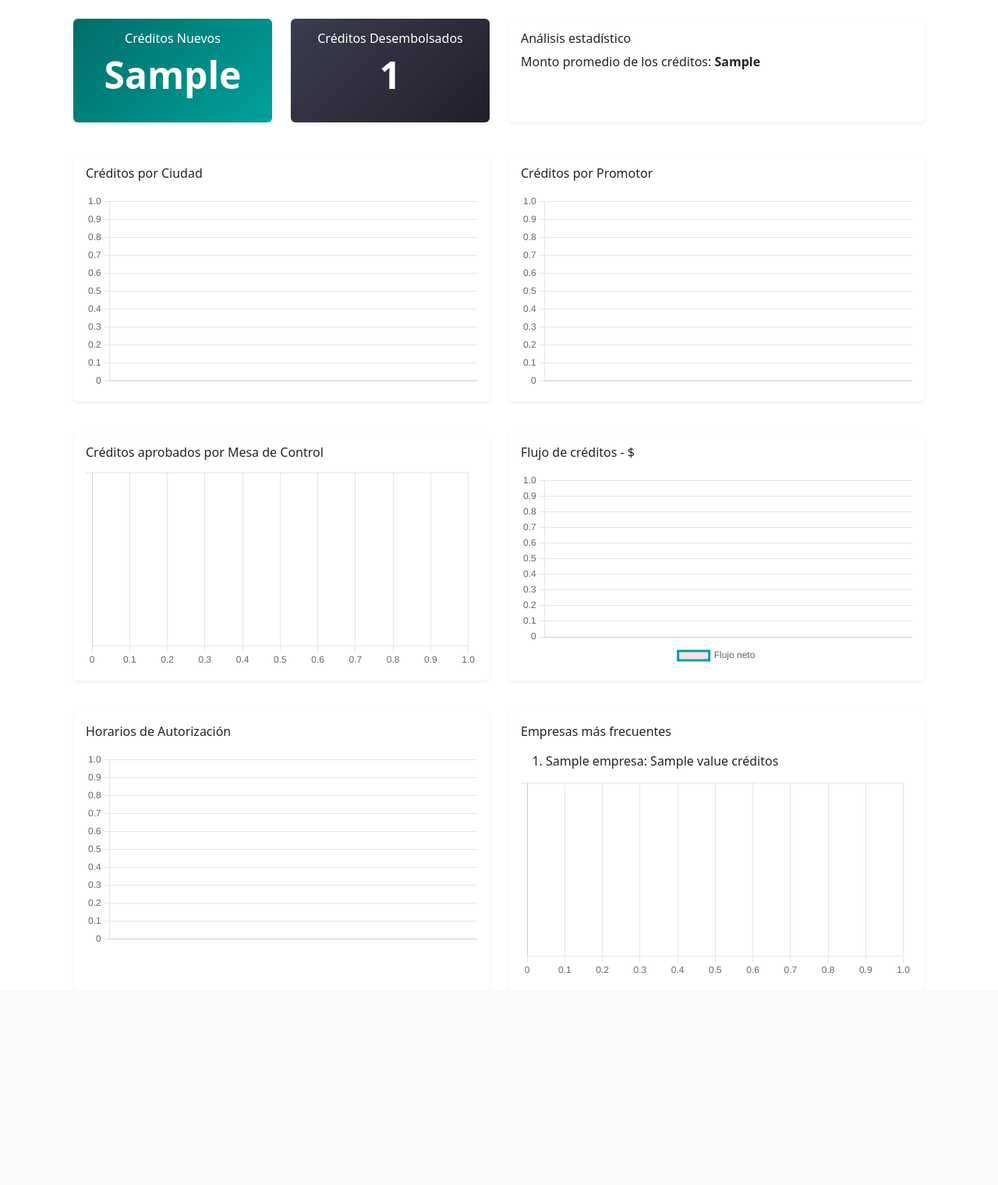
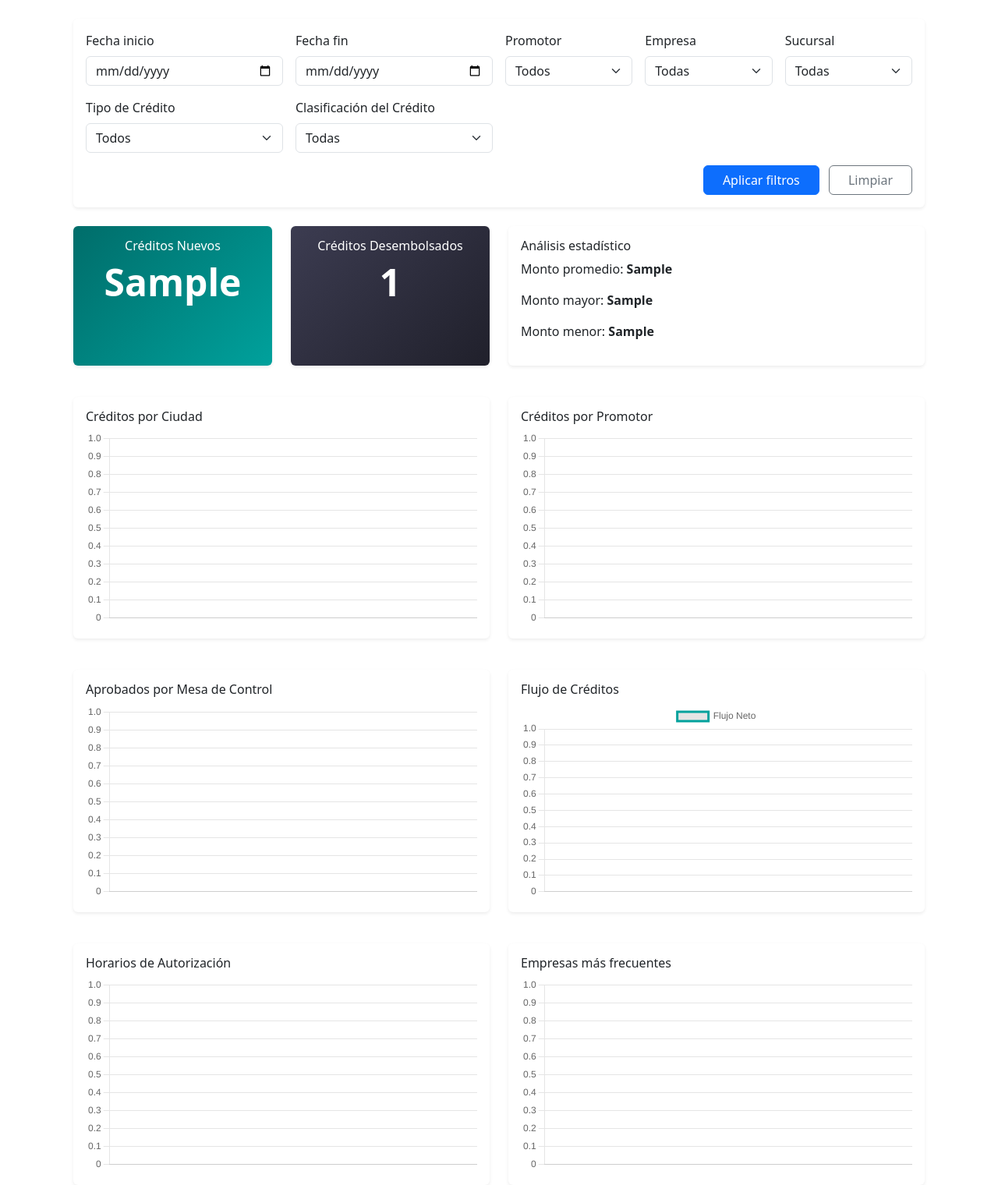
Before and after one commit to GariboGE/Tablero, a Flask app: template templates/dashboard.html in a window 1280 px wide. Shown: the part 56-1576 px from the top of the page at 78% size. Before the commit the page ends 1304 px from the top, so only its background shows below. Run offline with Flask 3, Linux system fonts and the light colour scheme; the template is opened without the code that fills it: most values are stand-ins (such as "Sample title", 1, 10 or a date in 2020); parts of the project's set-up code (start-up, migrations or seed data) failed here and were passed over.

Commit message:
feat: Add dashboard filters

```diff
--- a/app.py
+++ b/app.py
@@ -7,7 +7,6 @@ from routes.etl import etl_bp
 from routes.daily import daily_bp
 from dotenv import load_dotenv
 from werkzeug.security import generate_password_hash
-from services.auth_service import create_user
 import os
 
 load_dotenv()
--- a/templates/daily.html
+++ b/templates/daily.html
@@ -10,7 +10,7 @@
         color: white;
       "
     >
-      <h6>Créditos Nuevos hoy}</h6>
+      <h6>Créditos Nuevos hoy</h6>
       <p class="display-5 fw-bold">{{ data.nuevos_creditos }}</p>
     </div>
   </div>
--- a/templates/dashboard.html
+++ b/templates/dashboard.html
@@ -1,27 +1,103 @@
-{% extends "base.html" %} {% block content %}
+{% extends "base.html" %}
+{% block content %}
 <div class="container mt-4">
+  <!-- 🔍 Filtros -->
+  <form method="get" action="{{ url_for('dashboard.dashboard') }}" class="card shadow-sm border-0 p-3 mb-4">
+    <div class="row g-3 align-items-end">
+
+      <div class="col-md-3">
+        <label for="fecha_inicio" class="form-label">Fecha inicio</label>
+        <input
+          type="date"
+          class="form-control"
+          id="fecha_inicio"
+          name="fecha_inicio"
+          value="{{ request.args.get('fecha_inicio', data.fecha_default_inicio) }}"
+
+        />
+      </div>
+
+      <div class="col-md-3">
+        <label for="fecha_fin" class="form-label">Fecha fin</label>
+        <input
+          type="date"
+          class="form-control"
+          id="fecha_fin"
+          name="fecha_fin"
+          value="{{ request.args.get('fecha_fin', data.fecha_default_fin) }}"
+        />
+      </div>
+
+      <div class="col-md-2">
+        <label for="promotor" class="form-label">Promotor</label>
+        <select id="promotor" name="promotor" class="form-select">
+          <option value="">Todos</option>
+          {% for p in promotores %}
+          <option value="{{ p }}" {% if request.args.get('promotor') == p %}selected{% endif %}>{{ p }}</option>
+          {% endfor %}
+        </select>
+      </div>
+
+      <div class="col-md-2">
+        <label for="empresa" class="form-label">Empresa</label>
+        <select id="empresa" name="empresa" class="form-select">
+          <option value="">Todas</option>
+          {% for e in empresas %}
+          <option value="{{ e }}" {% if request.args.get('empresa') == e %}selected{% endif %}>{{ e }}</option>
+          {% endfor %}
+        </select>
+      </div>
+
+      <div class="col-md-2">
+        <label for="sucursal" class="form-label">Sucursal</label>
+        <select id="sucursal" name="sucursal" class="form-select">
+          <option value="">Todas</option>
+          {% for s in sucursales %}
+          <option value="{{ s }}" {% if request.args.get('sucursal') == s %}selected{% endif %}>{{ s }}</option>
+          {% endfor %}
+        </select>
+      </div>
+
+      <div class="col-md-3">
+        <label for="tipo_credito" class="form-label">Tipo de Crédito</label>
+        <select id="tipo_credito" name="tipo_credito" class="form-select">
+          <option value="">Todos</option>
+          {% for t in tipo_credito %}
+          <option value="{{ t }}" {% if request.args.get('tipo_credito') == t %}selected{% endif %}>{{ t }}</option>
+          {% endfor %}
+        </select>
+      </div>
+
+      <div class="col-md-3">
+        <label for="clasificacion_credito" class="form-label">Clasificación del Crédito</label>
+        <select id="clasificacion_credito" name="clasificacion_credito" class="form-select">
+          <option value="">Todas</option>
+          {% for c in clasificacion_credito %}
+          <option value="{{ c }}" {% if request.args.get('clasificacion_credito') == c %}selected{% endif %}>{{ c }}</option>
+          {% endfor %}
+        </select>
+      </div>
+
+      <div class="col-md-12 text-end mt-3">
+        <button type="submit" class="btn btn-primary px-4">Aplicar filtros</button>
+        <a href="{{ url_for('dashboard.dashboard') }}" class="btn btn-outline-secondary px-4 ms-2">Limpiar</a>
+      </div>
+
+    </div>
+  </form>
+
   <!-- Tarjetas de totales -->
   <div class="row g-4">
     <div class="col-md-3">
-      <div
-        class="card card-hover shadow-sm border-0 p-3 text-center h-100"
-        style="
-          background: linear-gradient(135deg, #006d6a 0%, #00a19c 100%);
-          color: white;
-        "
-      >
+      <div class="card card-hover shadow-sm border-0 p-3 text-center h-100"
+           style="background: linear-gradient(135deg, #006d6a 0%, #00a19c 100%); color: white;">
         <h6>Créditos Nuevos</h6>
         <p class="display-5 fw-bold">{{ data.nuevos_creditos }}</p>
       </div>
     </div>
     <div class="col-md-3">
-      <div
-        class="card card-hover shadow-sm border-0 p-3 text-center h-100"
-        style="
-          background: linear-gradient(135deg, #3c3c51 0%, #20202b 100%);
-          color: white;
-        "
-      >
+      <div class="card card-hover shadow-sm border-0 p-3 text-center h-100"
+           style="background: linear-gradient(135deg, #3c3c51 0%, #20202b 100%); color: white;">
         <h6>Créditos Desembolsados</h6>
         <p class="display-5 fw-bold">{{ data.total_desembolsados }}</p>
       </div>
@@ -29,130 +105,63 @@
     <div class="col-md-6">
       <div class="card shadow-sm border-0 p-3 h-100">
         <h6>Análisis estadístico</h6>
-        <p>
-          Monto promedio de los créditos:
-          <strong>{{ data.monto_promedio }}</strong>
-        </p>
+        <p>Monto promedio: <strong>{{ data.monto_promedio }}</strong></p>
+        <p>Monto mayor: <strong>{{ data.monto_mas_grande }}</strong></p>
+        <p>Monto menor: <strong>{{ data.monto_mas_chico }}</strong></p>
       </div>
     </div>
   </div>
 
-  <!-- Gráficas principales -->
+  <!-- Gráficas -->
   <div class="row g-4 mt-3">
-    <div class="col-lg-6 col-md-12">
-      <div class="card shadow-sm border-0 p-3 h-100">
-        <h6 class="mb-3">Créditos por Ciudad</h6>
-        <canvas id="ciudadesChart"></canvas>
-      </div>
-    </div>
-    <div class="col-lg-6 col-md-12">
-      <div class="card shadow-sm border-0 p-3 h-100">
-        <h6 class="mb-3">Créditos por Promotor</h6>
-        <canvas id="promotoresChart"></canvas>
-      </div>
-    </div>
+    <div class="col-lg-6"><div class="card shadow-sm border-0 p-3 h-100"><h6>Créditos por Ciudad</h6><canvas id="ciudadesChart"></canvas></div></div>
+    <div class="col-lg-6"><div class="card shadow-sm border-0 p-3 h-100"><h6>Créditos por Promotor</h6><canvas id="promotoresChart"></canvas></div></div>
   </div>
-
-  <!-- Nuevas gráficas -->
   <div class="row g-4 mt-3">
-    <div class="col-lg-6 col-md-12">
-      <div class="card shadow-sm border-0 p-3 h-100">
-        <h6 class="mb-3">Créditos aprobados por Mesa de Control</h6>
-        <canvas id="usuariosChart"></canvas>
-      </div>
-    </div>
-    <div class="col-lg-6 col-md-12">
-      <div class="card shadow-sm border-0 p-3 h-100">
-        <h6 class="mb-3">Flujo de créditos - $</h6>
-        <canvas id="flujoChart"></canvas>
-      </div>
-    </div>
+    <div class="col-lg-6"><div class="card shadow-sm border-0 p-3 h-100"><h6>Aprobados por Mesa de Control</h6><canvas id="usuariosChart"></canvas></div></div>
+    <div class="col-lg-6"><div class="card shadow-sm border-0 p-3 h-100"><h6>Flujo de Créditos</h6><canvas id="flujoChart"></canvas></div></div>
   </div>
-
   <div class="row g-4 mt-3">
-    <div class="col-lg-6 col-md-12">
-      <div class="card shadow-sm border-0 p-3 h-100">
-        <h6 class="mb-3">Horarios de Autorización</h6>
-        <canvas id="horasChart"></canvas>
-      </div>
-    </div>
-    <div class="col-lg-6 col-md-12">
-      <div class="card shadow-sm border-0 p-3 h-100">
-        <h6 class="mb-3">Empresas más frecuentes</h6>
-        <ol>
-          {% for label, value in data.empresas_list %}
-          <li>{{ label }}: {{ value }} créditos</li>
-          {% endfor %}
-        </ol>
-        <canvas id="empresasChart"></canvas>
-      </div>
-    </div>
+    <div class="col-lg-6"><div class="card shadow-sm border-0 p-3 h-100"><h6>Horarios de Autorización</h6><canvas id="horasChart"></canvas></div></div>
+    <div class="col-lg-6"><div class="card shadow-sm border-0 p-3 h-100"><h6>Empresas más frecuentes</h6><canvas id="empresasChart"></canvas></div></div>
   </div>
 </div>
 
 <!-- Chart.js -->
 <script src="https://cdn.jsdelivr.net/npm/chart.js"></script>
 <script>
-  const ciudadesLabels = {{ data.ciudades_labels|tojson|safe }};
-  const ciudadesValues = {{ data.ciudades_values|tojson|safe }};
-  const promotoresLabels = {{ data.promotores_labels|tojson|safe }};
-  const promotoresValues = {{ data.promotores_values|tojson|safe }};
-  const usuariosLabels = {{ data.usuarios_labels|tojson|safe }};
-  const usuariosValues = {{ data.usuarios_values|tojson|safe }};
-  const flujoLabels = {{ data.flujo_labels|tojson|safe }};
-  const flujoValues = {{ data.flujo_values|tojson|safe }};
-  const horasLabels = {{ data.horas_labels|tojson|safe }};
-  const horasValues = {{ data.horas_values|tojson|safe }};
-  const empresasLabels = {{ data.empresas_labels|tojson|safe }};
-  const empresasValues = {{ data.empresas_values|tojson|safe }};
+  const charts = {
+    ciudades: { labels: {{ data.ciudades_labels|tojson|safe }}, values: {{ data.ciudades_values|tojson|safe }}, color1: "#36D1DC", color2: "#5B86E5" },
+    promotores: { labels: {{ data.promotores_labels|tojson|safe }}, values: {{ data.promotores_values|tojson|safe }}, color1: "#F7971E", color2: "#FFD200" },
+    usuarios: { labels: {{ data.usuarios_labels|tojson|safe }}, values: {{ data.usuarios_values|tojson|safe }}, color1: "#4BC0C0" },
+    flujo: { labels: {{ data.flujo_labels|tojson|safe }}, values: {{ data.flujo_values|tojson|safe }}, color1: "#00a19c" },
+    horas: { labels: {{ data.horas_labels|tojson|safe }}, values: {{ data.horas_values|tojson|safe }}, color1: "#36A2EB" },
+    empresas: { labels: {{ data.empresas_labels|tojson|safe }}, values: {{ data.empresas_values|tojson|safe }}, color1: "#FF9F40" }
+  };
 
-  function createGradient(ctx, colorStart, colorEnd) {
-    const gradient = ctx.createLinearGradient(0, 0, 0, 400);
-    gradient.addColorStop(0, colorStart);
-    gradient.addColorStop(1, colorEnd);
-    return gradient;
-  }
-
-  // Créditos por Ciudad
-  new Chart(document.getElementById("ciudadesChart").getContext("2d"), {
-    type: "bar",
-    data: { labels: ciudadesLabels, datasets: [{ label: "Créditos por ciudad", data: ciudadesValues, backgroundColor: createGradient(document.getElementById("ciudadesChart").getContext("2d"), "#36D1DC", "#5B86E5"), borderColor: "#5B86E5", borderWidth: 1, borderRadius: 6 }] },
-    options: { responsive: true, plugins: { legend: { display: false }, tooltip: { mode: "index", intersect: false } }, scales: { y: { beginAtZero: true } }, animation: { duration: 1200, easing: 'easeOutQuart' } }
+  const createGradient = (ctx, c1, c2) => { const g = ctx.createLinearGradient(0, 0, 0, 400); g.addColorStop(0, c1); g.addColorStop(1, c2); return g; };
+  const chartConfig = (ctx, type, data, label, color1, color2=null, yAxis='y') => ({
+    type, data: { labels: data.labels, datasets: [{ label, data: data.values, backgroundColor: color2 ? createGradient(ctx, color1, color2) : color1, borderColor: color1, borderWidth: 1, borderRadius: 6 }] },
+    options: { responsive: true, plugins: { legend: { display: false } }, scales: { [yAxis]: { beginAtZero: true } } }
   });
 
-  // Créditos por Promotor
-  new Chart(document.getElementById("promotoresChart").getContext("2d"), {
-    type: "bar",
-    data: { labels: promotoresLabels, datasets: [{ label: "Créditos por promotor", data: promotoresValues, backgroundColor: createGradient(document.getElementById("promotoresChart").getContext("2d"), "#F7971E", "#FFD200"), borderColor: "#F7971E", borderWidth: 1, borderRadius: 6 }] },
-    options: { responsive: true, plugins: { legend: { display: false }, tooltip: { mode: "index", intersect: false } }, scales: { y: { beginAtZero: true } }, animation: { duration: 1200, easing: 'easeOutQuart' } }
-  });
-
-  // Créditos aprobados por usuario
-  new Chart(document.getElementById("usuariosChart").getContext("2d"), {
-    type: 'bar',
-    data: { labels: usuariosLabels, datasets: [{ label: 'Créditos aprobados', data: usuariosValues, backgroundColor: '#4BC0C0' }] },
-    options: { indexAxis: 'y', responsive: true, plugins: { legend: { display: false } }, scales: { x: { beginAtZero: true } }, animation: { duration: 1200, easing: 'easeOutQuart' } }
-  });
-
-  // Flujo de créditos
-  new Chart(document.getElementById("flujoChart").getContext("2d"), {
-    type: 'line',
-    data: { labels: flujoLabels, datasets: [{ label: 'Flujo neto', data: flujoValues, borderColor: '#00a19c', backgroundColor: 'rgba(255,99,132,0.2)', tension: 0.4, fill: true }] },
-    options: { responsive: true, plugins: { legend: { position: 'bottom' } }, animation: { duration: 1200, easing: 'easeOutQuart' }, scales: { y: { beginAtZero: false } } }
-  });
-
-  // Horarios de autorización
-  new Chart(document.getElementById("horasChart").getContext("2d"), {
-    type: 'bar',
-    data: { labels: horasLabels, datasets: [{ label: 'Créditos por hora', data: horasValues, backgroundColor: '#36A2EB' }] },
-    options: { responsive: true, plugins: { legend: { display: false } }, scales: { y: { beginAtZero: true } }, animation: { duration: 1200, easing: 'easeOutQuart' } }
-  });
-
-  // Empresas más frecuentes (barra horizontal)
-  new Chart(document.getElementById("empresasChart").getContext("2d"), {
-    type: 'bar',
-    data: { labels: empresasLabels, datasets: [{ label: 'Créditos por empresa', data: empresasValues, backgroundColor: '#FF9F40' }] },
-    options: { indexAxis: 'y', responsive: true, plugins: { legend: { display: false } }, scales: { x: { beginAtZero: true } }, animation: { duration: 1200, easing: 'easeOutQuart' } }
-  });
+  new Chart(document.getElementById("ciudadesChart").getContext("2d"), chartConfig(document.getElementById("ciudadesChart").getContext("2d"), 'bar', charts.ciudades, "Créditos por Ciudad", charts.ciudades.color1, charts.ciudades.color2));
+  new Chart(document.getElementById("promotoresChart").getContext("2d"), chartConfig(document.getElementById("promotoresChart").getContext("2d"), 'bar', charts.promotores, "Créditos por Promotor", charts.promotores.color1, charts.promotores.color2));
+  new Chart(document.getElementById("usuariosChart").getContext("2d"), chartConfig(document.getElementById("usuariosChart").getContext("2d"), 'bar', charts.usuarios, "Créditos Aprobados", charts.usuarios.color1));
+  new Chart(document.getElementById("flujoChart").getContext("2d"), { type: 'line', data: { labels: charts.flujo.labels, datasets: [{ label: 'Flujo Neto', data: charts.flujo.values, borderColor: charts.flujo.color1, tension: 0.4, fill: true }] }, options: { responsive: true }});
+  new Chart(document.getElementById("horasChart").getContext("2d"), chartConfig(document.getElementById("horasChart").getContext("2d"), 'bar', charts.horas, "Créditos por Hora", charts.horas.color1));
+  new Chart(
+    document.getElementById("empresasChart").getContext("2d"),
+    chartConfig(
+      document.getElementById("empresasChart").getContext("2d"),
+      'bar',
+      {
+        labels: charts.empresas.labels.slice(0, 8),
+        values: charts.empresas.values.slice(0, 8)
+      },
+      "Créditos por Empresa",
+      charts.empresas.color1
+    )
+  );
 </script>
 {% endblock %}
```
Also changed, not shown: routes/dashboard.py (+44 -5 lines), services/daily_service.py (+75 -38 lines), services/dashboard_service.py (+131 -30 lines), services/etl_service.py (+4 -3 lines), config.py (line endings or trailing spaces).
